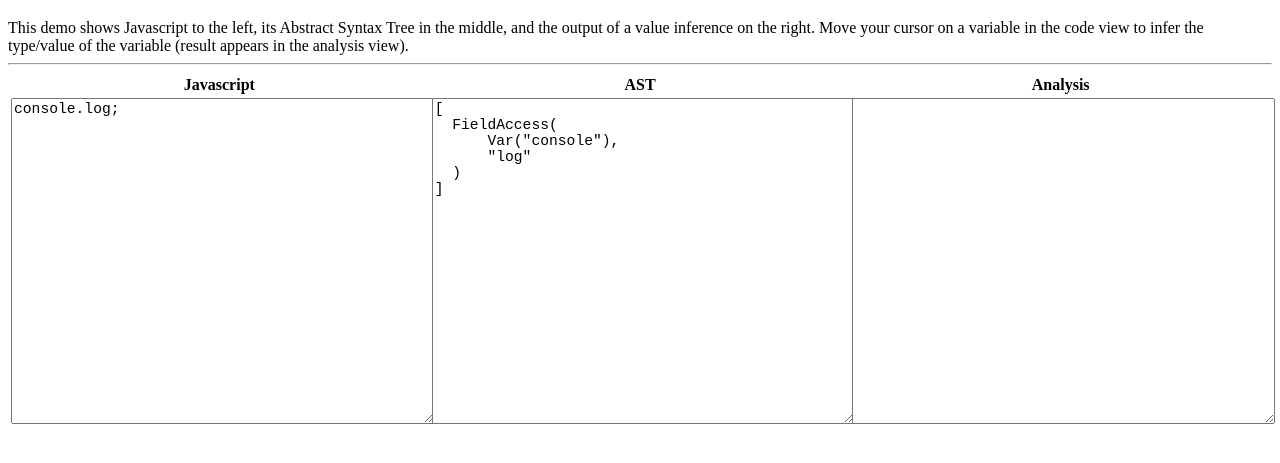
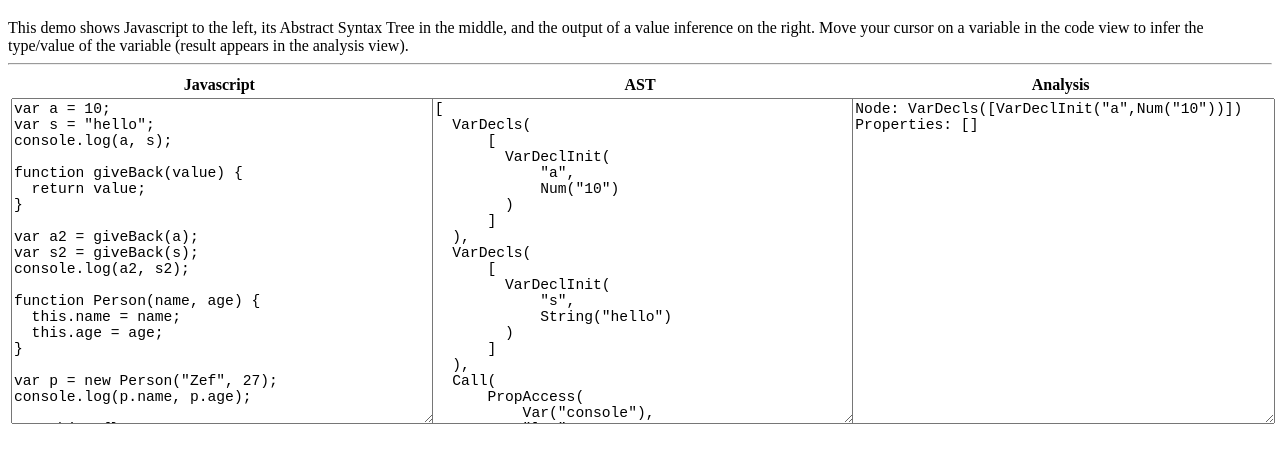
Before and after one commit to ajaxorg/treehugger, a plain HTML site: page uglify.html in a window 1280 px wide. Shown: the part 61-524 px from the top of the page. Drawn offline with Linux system fonts and the light colour scheme.

Commit message:
Back up and running with uglifyjs.

```diff
--- a/lib/demo2.js
+++ b/lib/demo2.js
@@ -17,7 +17,7 @@ require({
         return {line: line, col: col};
     }
 
-    var node;
+    var node, scope;
 
     function resolve() {
         if(node) {
@@ -25,15 +25,18 @@ require({
             var code = $("#code").val();
 
             var resolvedNode = node.findNode(posToLineCol(code, pos));
-            console.log("Node: ", resolvedNode.toString());
+            $("#outline").val("Node: " + resolvedNode.toString() + "\nProperties: " + JSON.stringify(infer.getAllProperties(scope, resolvedNode), null, 2));// + "\Detailed inference: " + JSON.stringify(values, null, 2));
         }
     }
     require.ready(function() {
         $("#code").keyup(function() {
             var code = $("#code").val();
             node = parsejs.parse(code);
-            console.log(node);
+            scope = infer.createRootScope();
+            infer.inferAllTypes(scope, node);
+
             $("#ast").text(node.toPrettyString());
+            resolve();
         });
         $("#code").mouseup(function() {
             resolve();
--- a/uglify.html
+++ b/uglify.html
@@ -42,7 +42,43 @@
     </tr>
     <tr>
       <td><textarea id="code" rows="20" cols="42">
-console.log;
+var a = 10;
+var s = "hello";
+console.log(a, s);
+
+function giveBack(value) {
+  return value;
+}
+
+var a2 = giveBack(a);
+var s2 = giveBack(s);
+console.log(a2, s2);
+
+function Person(name, age) {
+  this.name = name;
+  this.age = age;
+}
+
+var p = new Person("Zef", 27);
+console.log(p.name, p.age);
+
+var obj = {};
+obj.name = "Zef";
+obj.address = {};
+obj.address.street = "Zef St.";
+obj.address.number = 22;
+
+/*
+Person.prototype.getName = function() {
+  return this.name;
+}
+Person.prototype.getAge = function() {
+  return this.age;
+}
+var p = new Person("Zef");
+var nam = p.getName();
+var ag = p.getAge();
+*/
 </textarea></td>
       <td><textarea id="ast" rows="20" cols="42"></textarea></td>
       <td><textarea id="outline" rows="20" cols="42"></textarea></td>
```
Also changed, not shown: lib/treehugger/uglifyparser_test.js (added, +16 -0 lines), lib/treehugger/js/infer.js, lib/treehugger/js/parse-uglify.js.
